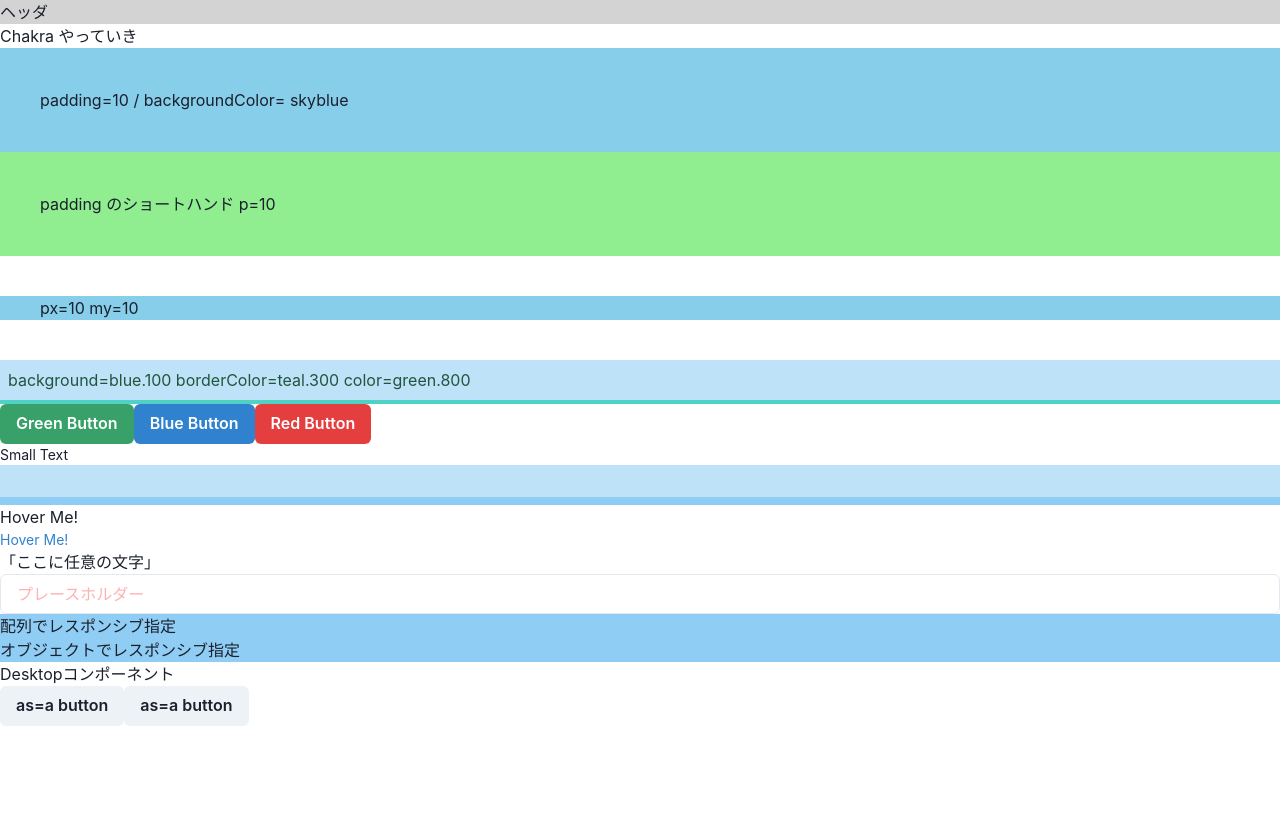
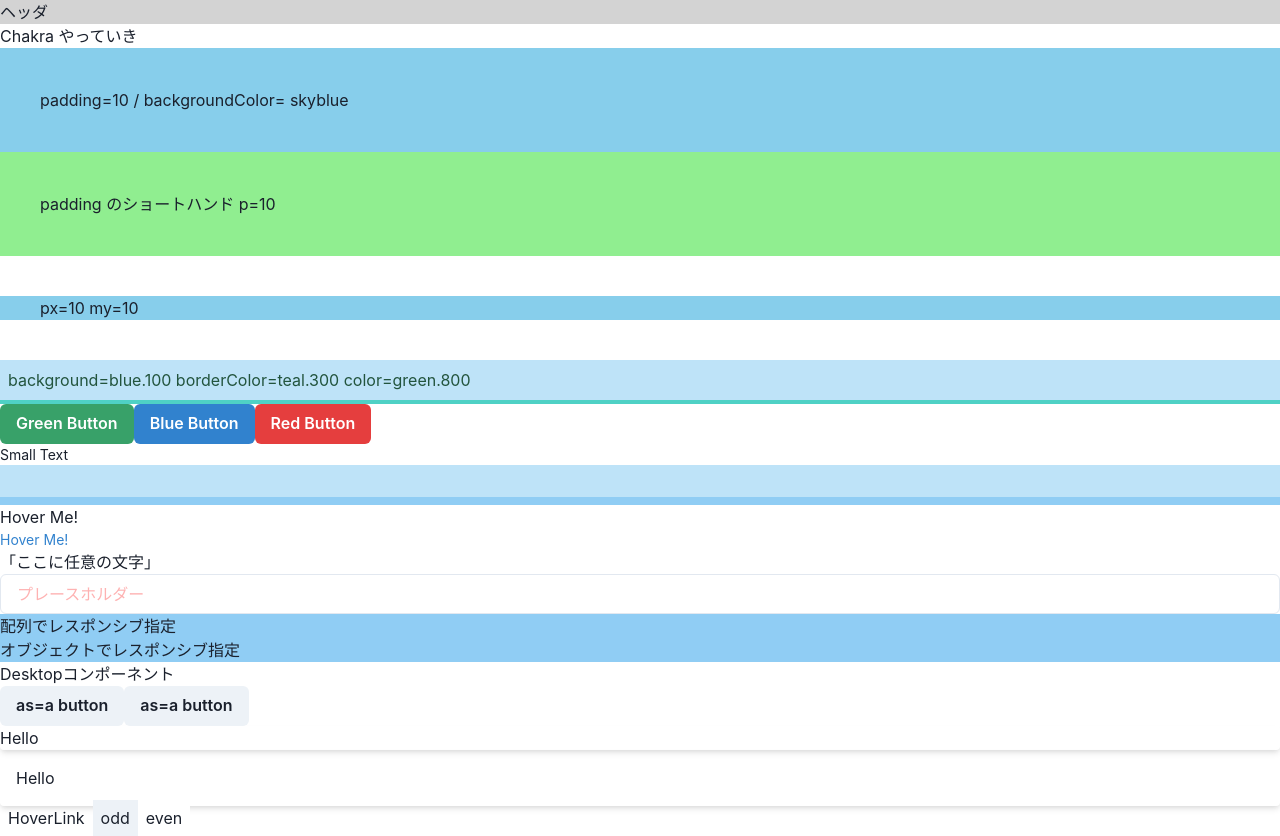
Before and after one commit to y4shiro/chakraui-way-of-walking, a Next.js app: page / in a window 1280 px wide. Before the commit the page ends 800 px from the top, so only its background shows below. Built offline with nearby package versions, Linux system fonts and the light colour scheme.

Commit message:
Chakra UI コンポーネントの拡張

```diff
--- a/pages/index.tsx
+++ b/pages/index.tsx
@@ -5,7 +5,10 @@
 
 import {
   Box,
+  BoxProps,
   Button,
+  Link,
+  LinkProps,
   Tabs,
   Tab,
   TabList,
@@ -102,6 +105,12 @@
       <NextLink href="https://google.com" passHref>
         <Button as="a">as=a button</Button>
       </NextLink>
+
+      <ShadowBox>Hello</ShadowBox>
+      <ShadowBox p={4}>Hello</ShadowBox>
+      <HoverLink>HoverLink</HoverLink>
+      <NumberingHoverLink number={1}>odd</NumberingHoverLink>
+      <NumberingHoverLink number={2}>even</NumberingHoverLink>
     </>
   );
 };
@@ -118,4 +127,26 @@
   return <Box>{isMobile ? 'Mobile' : 'Desktop'}コンポーネント</Box>;
 };
 
+const ShadowBox: React.FC<BoxProps> = (props) => (
+  <Box rounded="base" shadow="md" {...props} />
+);
+
+const HoverLink: React.FC<LinkProps> = (props) => {
+  return <Link _hover={{ bg: 'teal.200' }} p={2} {...props} />;
+};
+
+const NumberingHoverLink: React.FC<{ number: number } & LinkProps> = ({
+  number,
+  ...linkProps
+}) => {
+  return (
+    <Link
+      _hover={{ bg: 'teal.200' }}
+      bg={number % 2 ? 'gray.100' : 'white'}
+      p={2}
+      {...linkProps}
+    />
+  );
+};
+
 export default Home;
```
